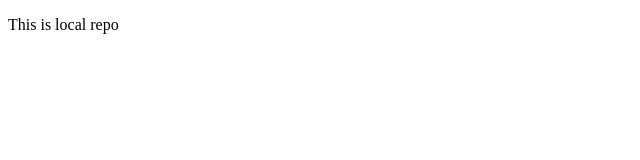
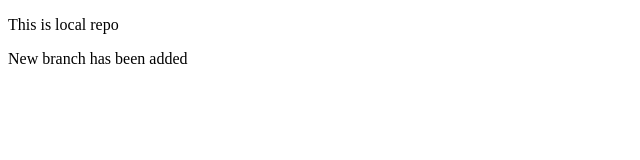
Before and after one commit to Jevier/localrepo, a plain HTML site: page index.html in a window 1280 px wide. Shown: the whole page, without its empty margins (0-640 px from the left). Drawn offline with Linux system fonts and the light colour scheme.

Commit message:
add new feature

```diff
--- a/index.html
+++ b/index.html
@@ -7,5 +7,6 @@
 </head>
 <body>
     <p>This is local repo</p>
+    <p>New branch has been added</p>
 </body>
 </html>
```
